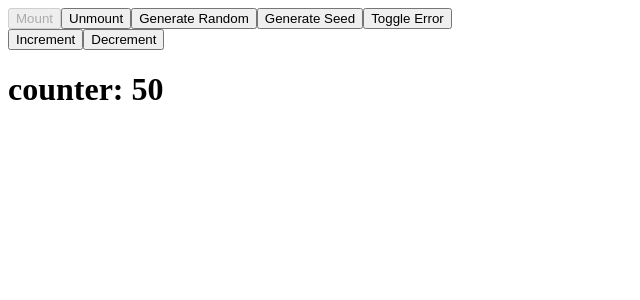
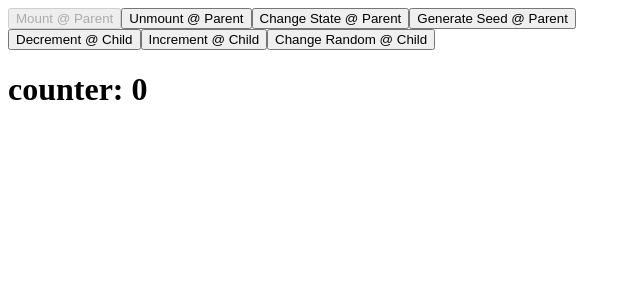
Before and after one commit to redliubydoc/React_Practice, a React (Create React App) app in the folder component_lifecycle/: page / in a window 1280 px wide. Shown: the top 300 px of the page, without its empty margins (0-640 px from the left). Built offline with nearby package versions, Linux system fonts and the light colour scheme.

Commit message:
changed component_lifecycle

```diff
--- a/component_lifecycle/public/index.html
+++ b/component_lifecycle/public/index.html
@@ -24,7 +24,7 @@
       work correctly both with client-side routing and a non-root public URL.
       Learn how to configure a non-root public URL by running `npm run build`.
     -->
-    <title>React App</title>
+    <title> Life Cycle </title>
   </head>
   <body>
     <noscript>You need to enable JavaScript to run this app.</noscript>
--- a/component_lifecycle/src/App.js
+++ b/component_lifecycle/src/App.js
@@ -1,7 +1,6 @@
 import React from "react";
 
 import {Counter} from "./components/Counter";
-import {ErrorComponent} from "./components/Counter";
 
 class App extends React.Component {
 
@@ -10,49 +9,37 @@ class App extends React.Component {
     super(props);
 
     this.state = {
-      mountCounter: true,
+      mountCounterComponent: true,
       random: Math.random(),
-      seed: 50,
-      showErrorComponent: false
+      seed: 0
     };
 
-    this.mountCounter = () => this.setState({
-      mountCounter: true
-    });
+    this.mountCounterComponent = () => this.setState({mountCounterComponent: true});
 
-    this.unmountCounter = () => this.setState({
-      mountCounter: false
-    });
+    this.unmountCounterComponent = () => this.setState({mountCounterComponent: false});
 
-    this.generateRandom = () => this.setState({
-      random: Math.random()
-    });
+    this.changeState = () => this.setState({random: Math.random()});
 
-    this.generateSeed = () => this.setState({
-      seed: parseInt(Math.random() * 100)
-    });
-
-    this.toggleError = () => this.setState({
-      showErrorComponent: !this.state.showErrorComponent
-    });
+    this.generateSeed = () => this.setState({seed: parseInt(Math.random() * 100)});
   }
 
   render() {
+
+    console.log("--------------------------------------------");
+    console.log("render() @ Parent");
+    console.log("--------------------------------------------");
+
     return (<>
-      <button onClick={this.mountCounter} disabled={this.state.mountCounter}> Mount </button>
-      <button onClick={this.unmountCounter} disabled={!this.state.mountCounter}> Unmount </button>
-      <button onClick={this.generateRandom}> Generate Random </button>
-      <button onClick={this.generateSeed}> Generate Seed </button>
-      <button onClick={this.toggleError}> Toggle Error </button>
+      <button onClick={this.mountCounterComponent} disabled={this.state.mountCounterComponent}> Mount @ Parent </button>
+      <button onClick={this.unmountCounterComponent} disabled={!this.state.mountCounterComponent}> Unmount @ Parent </button>
+      <button onClick={this.changeState}> Change State @ Parent </button>
+      <button onClick={this.generateSeed}> Generate Seed @ Parent </button>
+      {/* <button onClick={this.triggerError}> Trigger Error @ Parent </button> */}
 
-      <div id="counter-placeholder">{
-          this.state.mountCounter && <Counter
-          random={this.state.random}
+      <div id="counter-component-placeholder">{
+          this.state.mountCounterComponent && <Counter
           seed={this.state.seed}
         />
-      }</div>
-      <div className="error-placeholder">{
-        this.state.showErrorComponent && <ErrorComponent/>
       }</div>
     </>);
   }
--- a/component_lifecycle/src/components/Counter.jsx
+++ b/component_lifecycle/src/components/Counter.jsx
@@ -1,108 +1,95 @@
 import React from "react";
-
-class ErrorComponent extends React.Component {
-
-	constructor(props) {
-		super(props);
-	}
-
-	render() {
-		return( <>
-			<div>
-			{this.props.doesNotExist}
-			</div>
-		</>);
-	}
-}
 
 class Counter extends React.Component {
 
 	constructor(props) {
 
-		console.log("constructor()");
+		console.log("\tconstructor() @ Child");
 
 		super(props);
 
 		this.state = {
-			counter: 0
+			counter: 0,
+			seed: 0,
+			random: Math.random()
 		};
 
-		this.increment = () => this.setState({
-			counter: this.state.counter + 1
-		})
+		this.increment = () => this.setState({counter: this.state.counter + 1});
 
-		this.decrement = () => this.setState({
-			counter: this.state.counter - 1
-		})
+		this.decrement = () => this.setState({counter: this.state.counter - 1});
+
+		this.changeRandom = () => this.setState({random: Math.random()});
 	}
 
+	// called before calling render except the very first render
+	shouldComponentUpdate(nextProps, nextState) {
+
+		console.log("\tshouldComponentUpdate() @ Child");
+
+		if (this.state.random !== nextState.random) {
+			return false;
+		}
+		return true;
+	}
+
+	// called before calling render and component should update
 	static getDerivedStateFromProps(props, state) {
 
-		console.log("getDerivedStateFromProps()");
+		console.log("\tgetDerivedStateFromProps() @ Child");
 
-		if (props.seed) {
+		if (props.seed && state.seed !== props.seed) {
 			return {
-				counter: props.seed
+				seed: props.seed
 			};
 		}
 
 		return null;
 	}
 
-	componentDidMount() {
-		console.log("componentDidMount()");
-	}
+	// invoked right before the most recently rendered output is committed
+	getSnapshotBeforeUpdate(prevProps, prevState) {
 
-	componentDidUpdate(prevProps, prevState, snapShot) {
-		console.log("componentDidUpdate()");
-	}
+		console.log("\tgetSnapshotBeforeUpdate() @ Child");
 
-	componentWillUnmount() {
-		console.log("componentWillUnmount()");
+		return null;
 	}
 
 	render() {
 
-		console.log("render()");
-		// console.log("render() :: state", this.state, " :: props", this.props);
+		console.log("\trender() @ Child");
+		// console.log("\trender() @ Child :: state", this.state, "props", this.props);
+		console.log("\t--------------------------------------------");
 
-		if (this.state.error) {
-			return <>
-				<h1> Error </h1>
-				{this.state.error}
-				{this.state.info}
-			</>
-		}
 
 		return (<>
-			<button onClick={this.increment}> Increment </button>
-			<button onClick={this.decrement}> Decrement </button>
+			<button onClick={this.decrement}> Decrement @ Child </button>
+			<button onClick={this.increment}> Increment @ Child </button>
+			<button onClick={this.changeRandom}> Change Random @ Child </button>
+			{/* <button onClick={this.triggerError}> Trigger Error @ Child </button> */}
 
 			<div className="counter">
-				<h1> counter: { this.state.counter } </h1>
+				<h1> counter: { this.state.seed + this.state.counter } </h1>
 			</div>
 		</>);
 	}
 
-	shouldComponentUpdate(nextProps, nextState) {
-
-		console.log("shouldComponentUpdate()");
-
-		// ignore this case
-		if (nextProps.random && this.props.random !== nextProps.random) {
-			return false;
-		}
-
-		return true;
+	// called after very first render
+	componentDidMount() {
+		console.log("\tcomponentDidMount() @ Child");
 	}
 
-	componentDidCatch(error, info) {
-		console.log("componentDidCatch()");
-		this.setState({error, info});
+	// called after every render except the very first one
+	componentDidUpdate(prevProps, prevState, snapShot) {
+		console.log("\tcomponentDidUpdate() @ Child");
 	}
+
+	componentWillUnmount() {
+		console.log("\tcomponentWillUnmount() @ Child");
+	}
+
+	// componentDidCatch(error, info) {
+	// 	console.log("\tcomponentDidCatch() @ Child");
+	// }
 }
 
-export {
-	Counter,
-	ErrorComponent
-};
+export {Counter};
--- a/component_lifecycle/src/index.js
+++ b/component_lifecycle/src/index.js
@@ -6,9 +6,7 @@ import App from './App';
 
 const root = ReactDOM.createRoot(document.getElementById('root'));
 root.render(
-  <React.StrictMode>
     <App/>
-  </React.StrictMode>
 );
 
 reportWebVitals();
```
Also changed, not shown: 1 other file (tests, documents, lock files or other folders).
